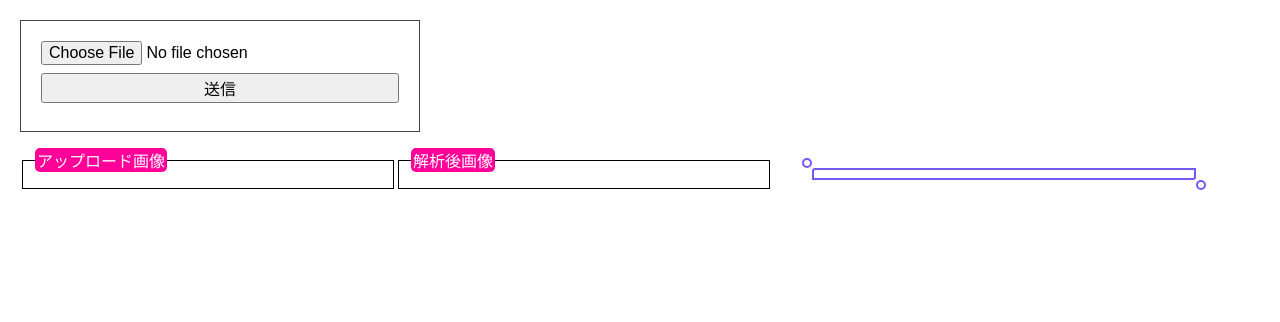
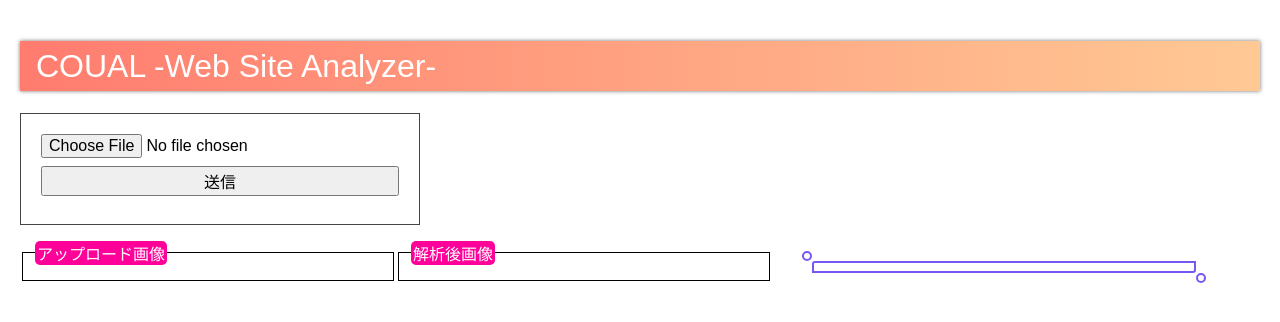
Before and after one commit to RKainuma/COUAL, a Flask app: page / in a window 1280 px wide. Shown: the top 322 px of the page. Run offline with Flask 2, Linux system fonts and the light colour scheme; parts of the project's set-up code (start-up, migrations or seed data) failed here and were passed over.

Commit message:
add title

```diff
--- a/static/styles/main.css
+++ b/static/styles/main.css
@@ -87,3 +87,17 @@ button:hover {
   margin: 0;
   padding: 0;
 }
+
+#title {
+  position: relative;
+  padding: 0.2em 0.5em;
+  background: -webkit-linear-gradient(to right, rgb(255, 124, 111), #ffc994);
+  background: linear-gradient(to right, rgb(255, 124, 111), #ffc994);
+  color: white;
+  font-weight: lighter;
+  box-shadow: 0 0 4px rgba(0, 0, 0, 0.56);
+}
+
+#version {
+  float: right;
+}
--- a/templates/index.html
+++ b/templates/index.html
@@ -1,6 +1,9 @@
 {% extends "layout.html" %}
 
 {% block body %}
+<div>
+    <h1 id="title">COUAL -Web Site Analyzer-</h1>
+</div>
 <div class="view_box">
     <form method="post" action="/send" enctype="multipart/form-data">
         <input type="file" name="img_file" class="file">
```
